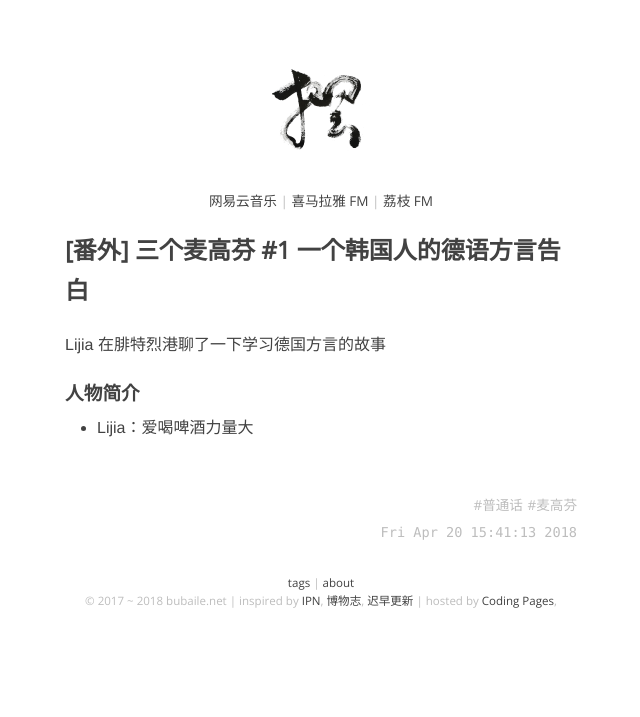
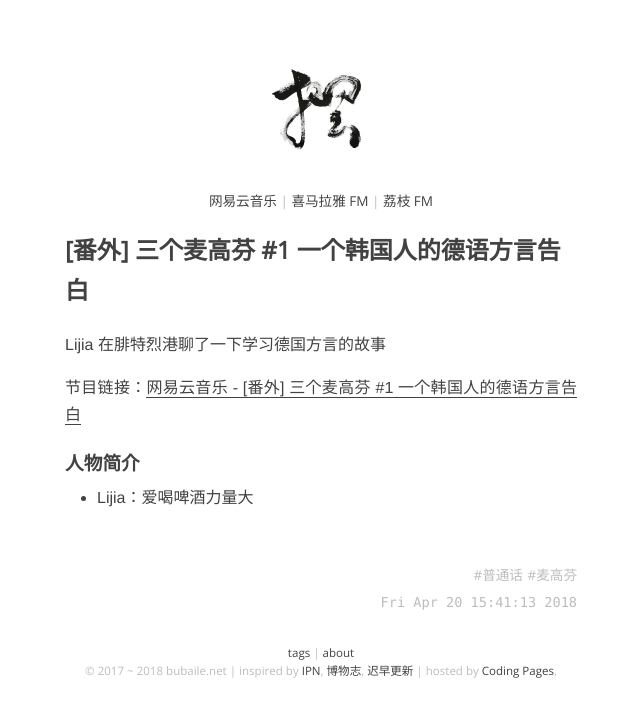
Before and after one commit to onion7878/bubaile.net, a Jekyll site: the page built from _posts/2018-04-13-mgf-german-dialect.md, in a window 1280 px wide. Shown: the top 717 px of the page, without its empty margins (319-959 px from the left). Built offline with Jekyll 4.4.1, drawn with Linux system fonts in a browser that asks for light colours.

Commit message:
添加节目连接

```diff
--- a/_posts/2018-04-13-mgf-german-dialect.md
+++ b/_posts/2018-04-13-mgf-german-dialect.md
@@ -10,6 +10,8 @@ categories: [podcast]
 
 Lijia 在腓特烈港聊了一下学习德国方言的故事
 
+节目链接：[网易云音乐 - [番外] 三个麦高芬 #1 一个韩国人的德语方言告白](http://music.163.com/#/program?id=1368946283)
+
 ### 人物简介
 
 - Lijia：爱喝啤酒力量大
```
